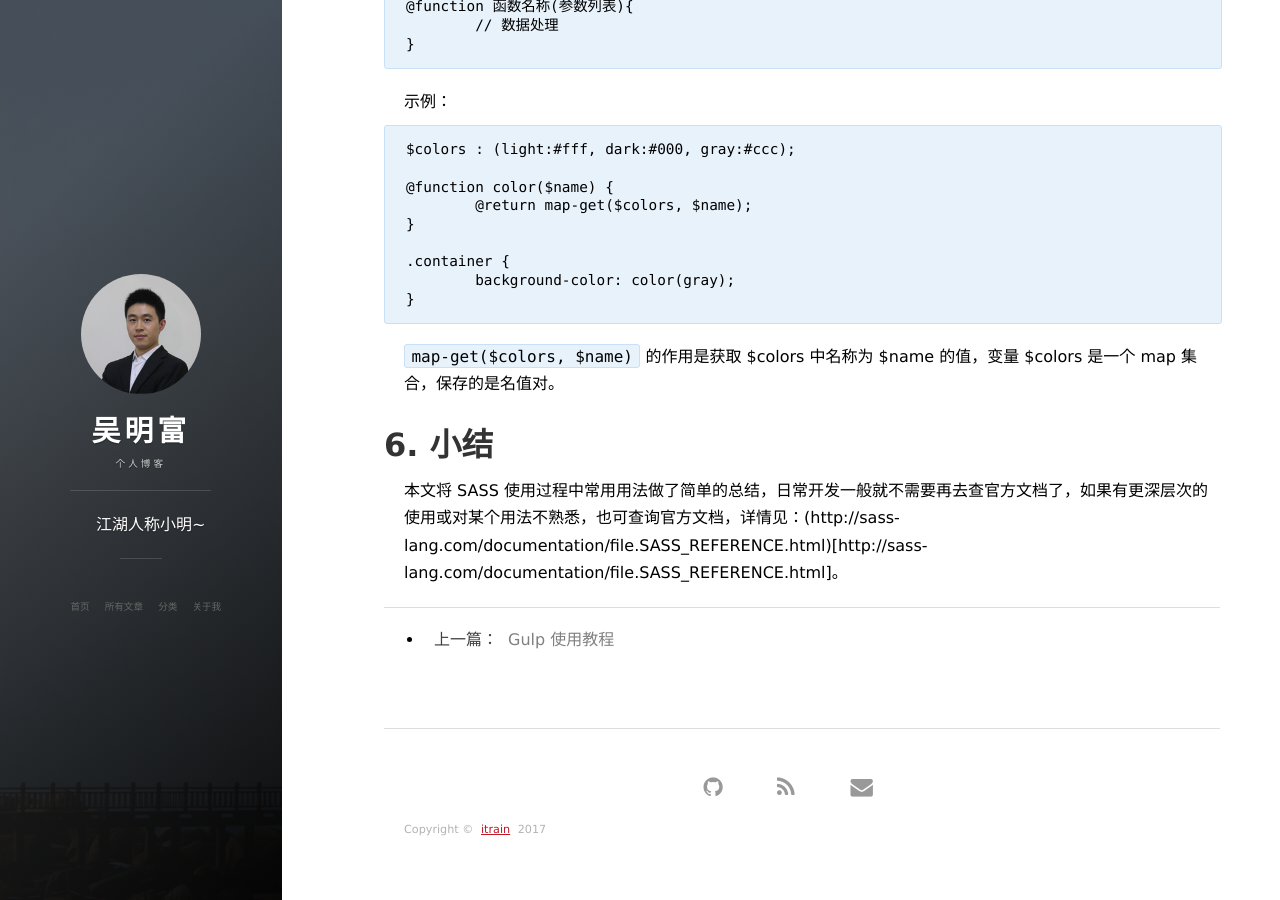
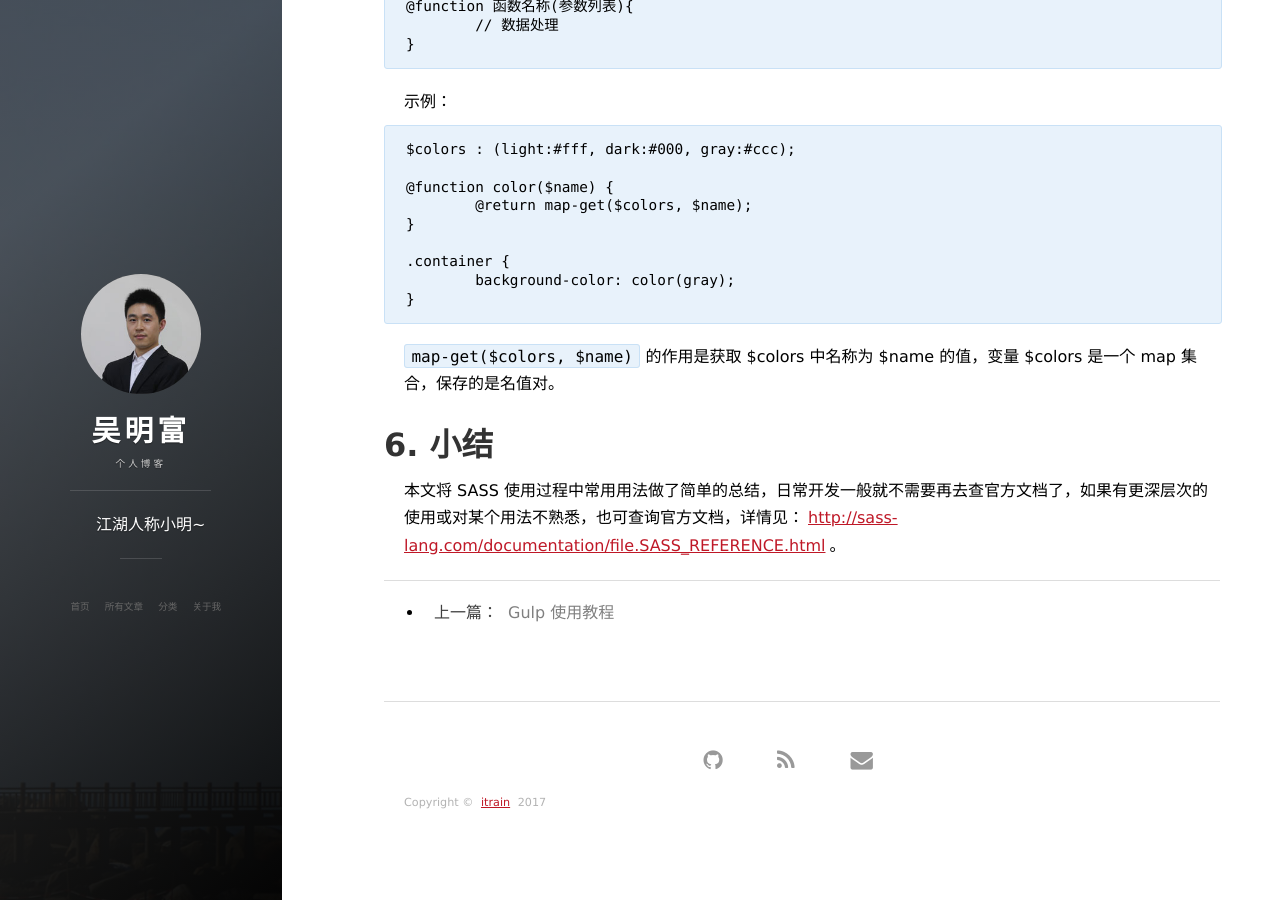
Before and after one commit to itrainhub/itrainhub.github.io, a Jekyll site: the page built from _posts/2017-01-10-css_sass.md, in a window 1280 px wide and 900 px high, scrolled down 9238 px. Built offline with Jekyll 4.4.1, drawn with Linux system fonts in a browser that asks for light colours; nearby versions of some CDN libraries; comment, search, counter and statistics services are not loaded.

Commit message:
修改sass文章

```diff
--- a/_posts/2017-01-10-css_sass.md
+++ b/_posts/2017-01-10-css_sass.md
@@ -413,4 +413,4 @@ Mixin 类似于宏命令，可以实现代码块重用，使用 @mixin 命令定
 
 ## 6. 小结 ##
 
-本文将 SASS 使用过程中常用用法做了简单的总结，日常开发一般就不需要再去查官方文档了，如果有更深层次的使用或对某个用法不熟悉，也可查询官方文档，详情见：(http://sass-lang.com/documentation/file.SASS_REFERENCE.html)[http://sass-lang.com/documentation/file.SASS_REFERENCE.html]。
+本文将 SASS 使用过程中常用用法做了简单的总结，日常开发一般就不需要再去查官方文档了，如果有更深层次的使用或对某个用法不熟悉，也可查询官方文档，详情见：[http://sass-lang.com/documentation/file.SASS_REFERENCE.html](http://sass-lang.com/documentation/file.SASS_REFERENCE.html)。
```
